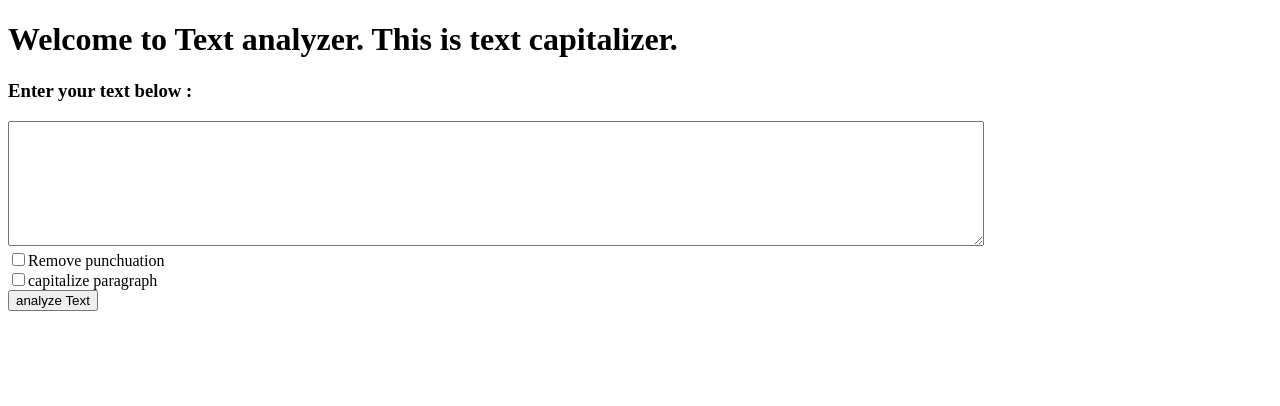
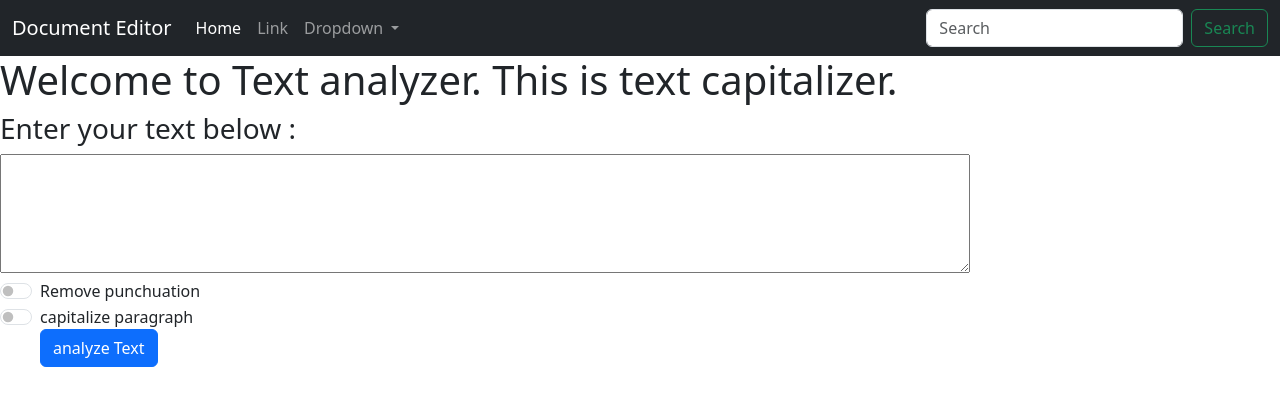
Before and after one commit to Pankajbadgujar1/book1, a Django app: page / in a window 1280 px wide. Shown: the top 406 px of the page. Run offline with Django 5.2, Linux system fonts and the light colour scheme.

Commit message:
add bootstrap

```diff
--- a/templates/index.html
+++ b/templates/index.html
@@ -1,6 +1,45 @@
 <!dOCTYPE html>
 <html>
+<head>
+    <link href="https://cdn.jsdelivr.net/npm/bootstrap@5.3.3/dist/css/bootstrap.min.css" rel="stylesheet" integrity="sha384-QWTKZyjpPEjISv5WaRU9OFeRpok6YctnYmDr5pNlyT2bRjXh0JMhjY6hW+ALEwIH" crossorigin="anonymous">
+</head>
 <body>
+    <nav class="navbar navbar-expand-lg navbar-dark bg-dark">
+        <div class="container-fluid">
+          <a class="navbar-brand" href="#">Document Editor</a>
+          <button class="navbar-toggler" type="button" data-bs-toggle="collapse" data-bs-target="#navbarSupportedContent" aria-controls="navbarSupportedContent" aria-expanded="false" aria-label="Toggle navigation">
+            <span class="navbar-toggler-icon"></span>
+          </button>
+          <div class="collapse navbar-collapse" id="navbarSupportedContent">
+            <ul class="navbar-nav me-auto mb-2 mb-lg-0">
+              <li class="nav-item">
+                <a class="nav-link active" aria-current="page" href="/">Home</a>
+              </li>
+              <li class="nav-item">
+                <a class="nav-link" href="#">Link</a>
+              </li>
+              <li class="nav-item dropdown">
+                <a class="nav-link dropdown-toggle" href="#" role="button" data-bs-toggle="dropdown" aria-expanded="false">
+                  Dropdown
+                </a>
+                <ul class="dropdown-menu">
+                  <li><a class="dropdown-item" href="#">About Us</a></li>
+                  <li><a class="dropdown-item" href="#">Contact Us</a></li>
+                  <li><hr class="dropdown-divider"></li>
+                  <li><a class="dropdown-item" href="#">Some more feactrue</a></li>
+                </ul>
+              </li>
+
+            </ul>
+            <form class="d-flex" role="search">
+              <input class="form-control me-2" type="search" placeholder="Search" aria-label="Search">
+              <button class="btn btn-outline-success" type="submit">Search</button>
+            </form>
+          </div>
+        </div>
+      </nav>
+
+      </div>
     <h1>Welcome to Text analyzer.
         This is text capitalizer.</h1>
         <h3> Enter your text below : </h3>
@@ -8,12 +47,20 @@
     <form action = "/analyzed" method='get'>
         <textarea name="text" style="width: 970px; height: 119px;"></textarea><br>
 
-        <input type="checkbox" name= 'removepunc' >Remove punchuation <br>
-        <input type="checkbox" name= 'capitalize' >capitalize paragraph <br>
-        <button type="submit" >analyze Text</button>
+        <div class="form-check form-switch">
+            <input class="form-check-input" type="checkbox" role="switch" name= 'removepunc' id="flexSwitchCheckDefault">
+            <label class="form-check-label" for="flexSwitchCheckDefault">Remove punchuation</label>
+          </div>
+          <div class="form-check form-switch">
+            <input class="form-check-input" type="checkbox" role="switch" name= 'capitalize' id="flexSwitchCheckChecked">
+            <label class="form-check-label" for="flexSwitchCheckChecked">capitalize paragraph</label><br>
+     <!--    <input type="checkbox" name= 'removepunc' >Remove punchuation <br>
+        <input type="checkbox" name= 'capitalize' >capitalize paragraph <br>        -->
+        <button type="submit" class="btn btn-primary" >analyze Text</button>
 
     </form>
 
+    <script src="https://cdn.jsdelivr.net/npm/bootstrap@5.3.3/dist/js/bootstrap.bundle.min.js" integrity="sha384-YvpcrYf0tY3lHB60NNkmXc5s9fDVZLESaAA55NDzOxhy9GkcIdslK1eN7N6jIeHz" crossorigin="anonymous"></script>
 
 </body>
 </html>
```
Also changed, not shown: templates/analyzed.html (+5 -12 lines).
